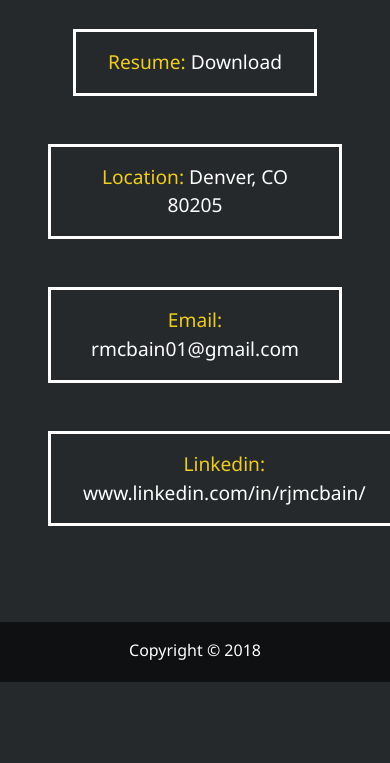
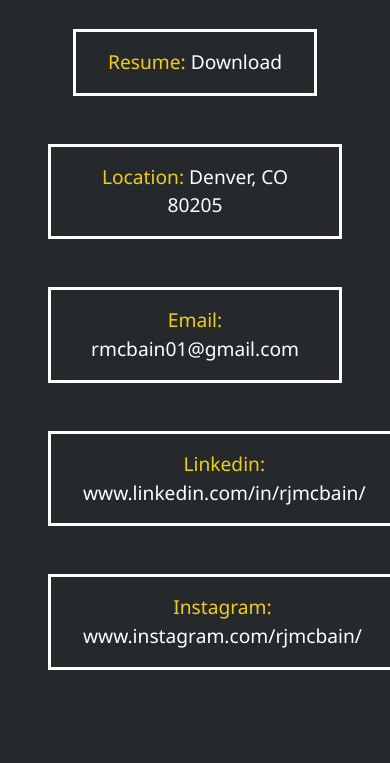
Before and after one commit to rjmcbain/website2018, a website: page dist/contact.html in a window 390 px wide. Shown: the part 280-1043 px from the top of the page. Before the commit the page ends 962 px from the top, so only its background shows below. Drawn offline with Linux system fonts and the light colour scheme.

```diff
--- a/dist/contact.html
+++ b/dist/contact.html
@@ -72,7 +72,11 @@
 
       <div>
         <span class="text-secondary">Linkedin:</span>
-        <a href="https://www.linkedin.com/in/rjmcbain/" target="_blank">www.linkedin.com/in/rjmcbain/ </a>
+        <a href="https://www.linkedin.com/in/rjmcbain/" target="_blank">www.linkedin.com/in/rjmcbain/</a>
+      </div>
+      <div>
+        <span class="text-secondary">Instagram:</span>
+        <a href="https://www.instagram.com/rjmcbain/" target="_blank">www.instagram.com/rjmcbain/</a>
       </div>
     </div>
   </main>
```
Also changed, not shown: dist/about.html (+1 -1 lines).
